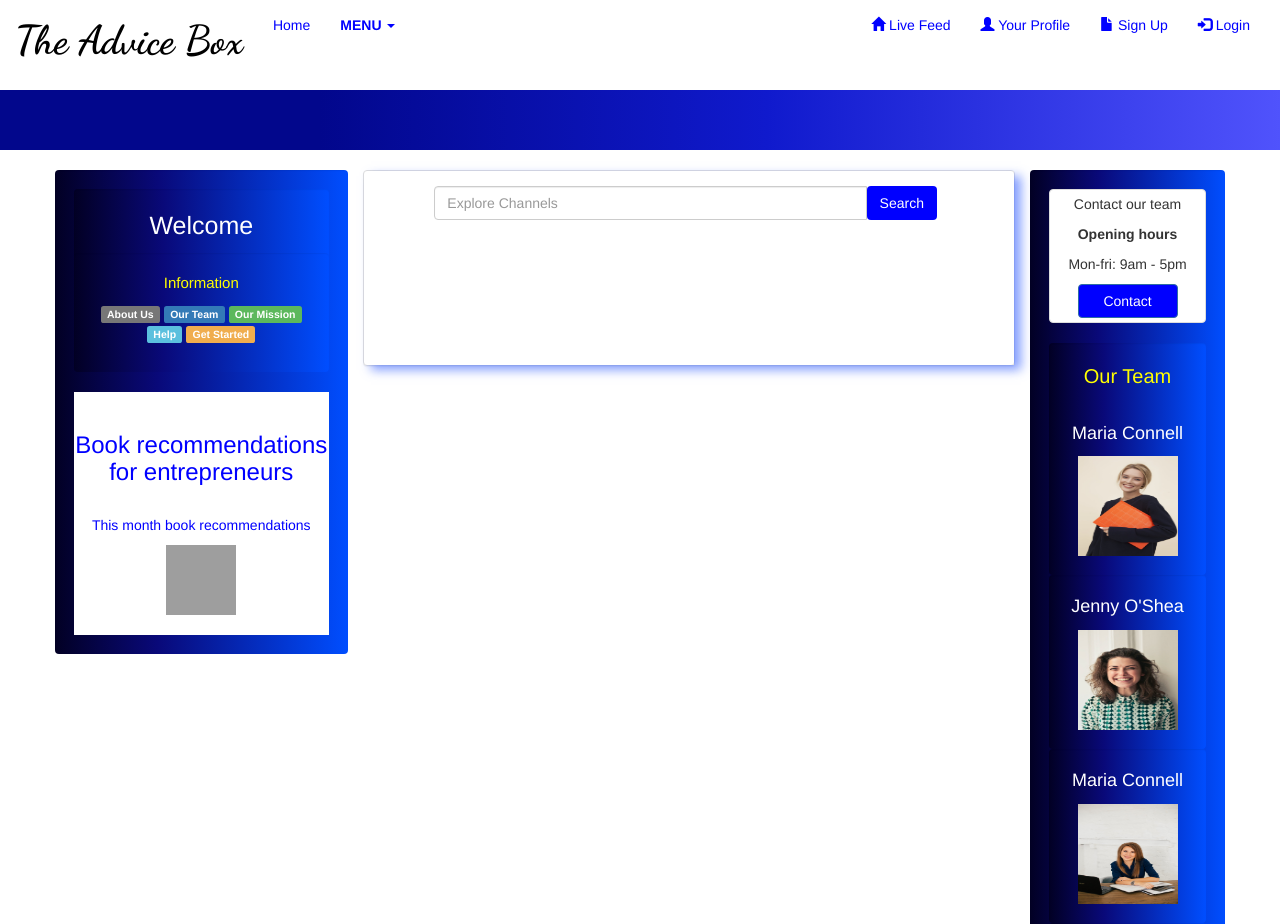
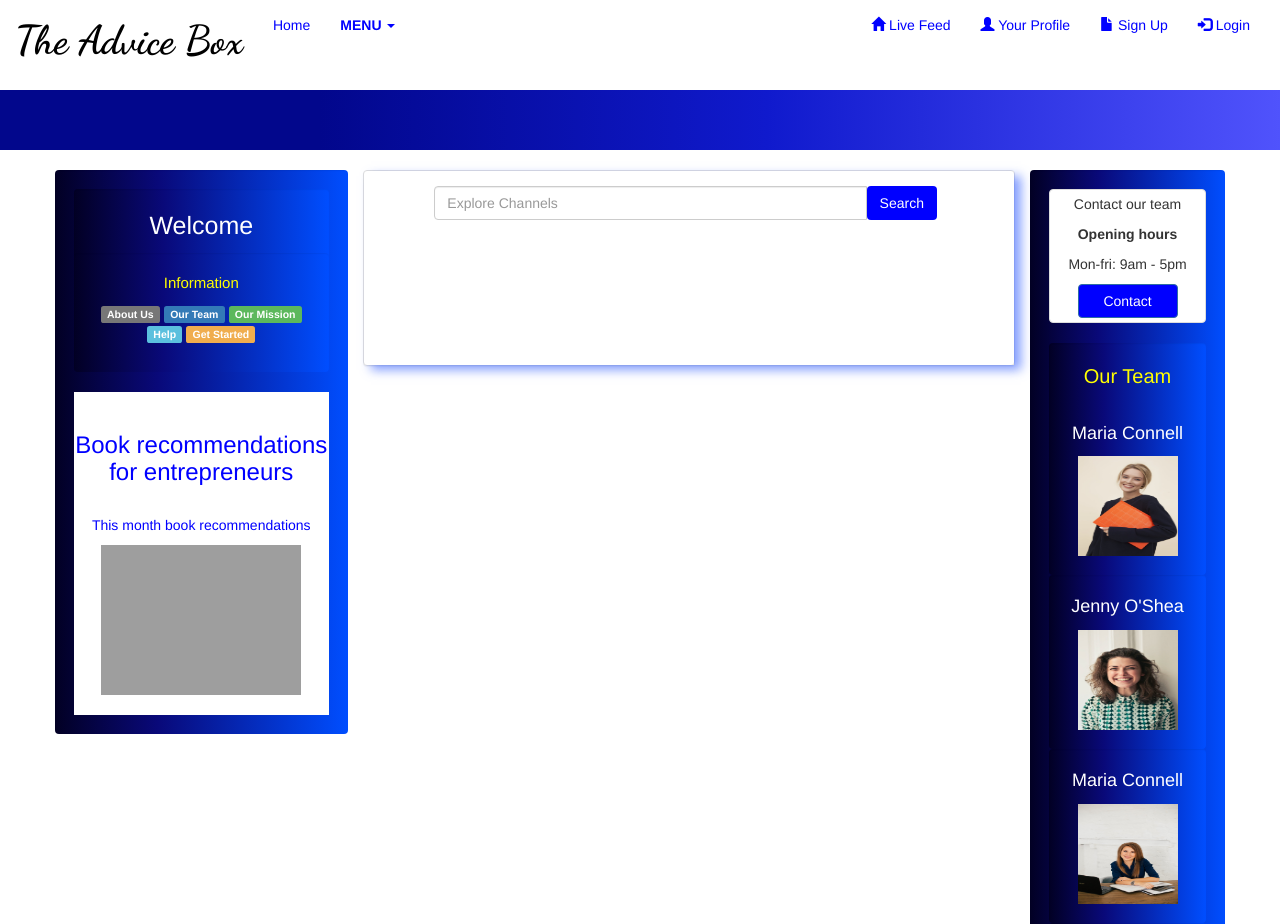
Before and after one commit to anthony-keogh/messaging_app, a Flask app: page /messages in a window 1280 px wide. Shown: the top 924 px of the page. Run offline with Flask 2, Linux system fonts and the light colour scheme; data that the repository does not hold is empty; some libraries are stand-ins or nearby versions; grey boxes are pictures that could not be loaded.

Commit message:
added content to html

```diff
--- a/app/templates/messages.html
+++ b/app/templates/messages.html
@@ -92,7 +92,7 @@ div.ex1 {
         <h3 style="color:blue;" class="channel-bold">Book recommendations for entrepreneurs</h3>
         <br>
         <p style="color:blue;">This month book recommendations</p>
-        <img src="static/img/tony-robbins-book.jpg" style="height:70px; width:70px;">
+        <img src="static/img/tony-robbins-book.jpg" style="height:150px; width:200px;">
         <br><br>
       </div>
 
```
